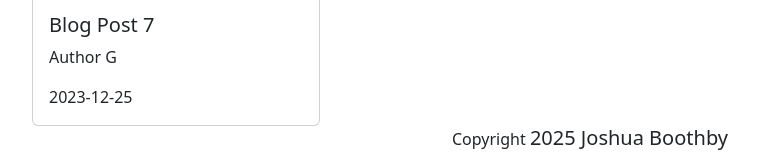
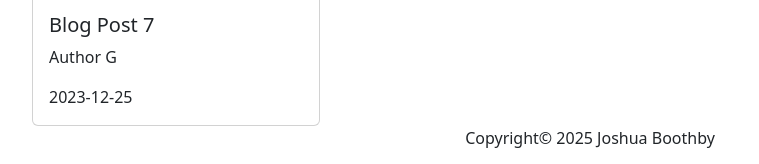
Before and after one commit to JoshuaBoothby/week-6-js-lab-1, a plain HTML site: page index.html in a window 1280 px wide. Shown: the part 3842-4006 px from the top of the page, without its empty margins (50-809 px from the left). Drawn offline with nearby package versions, Linux system fonts and the light colour scheme.

Commit message:
finished

```diff
--- a/index.html
+++ b/index.html
@@ -65,7 +65,7 @@
       </section>
     </main>
     <footer class="text-center">
-      <p>Copyright <span class='h5' id-"year">2025 Joshua Boothby</p>
+      <p>Copyright&copy; 2025 Joshua Boothby</p>
     </footer>
 
     <script
```
Also changed, not shown: app.js (line endings or trailing spaces). Lines whose indentation alone changed are shown as unchanged.
